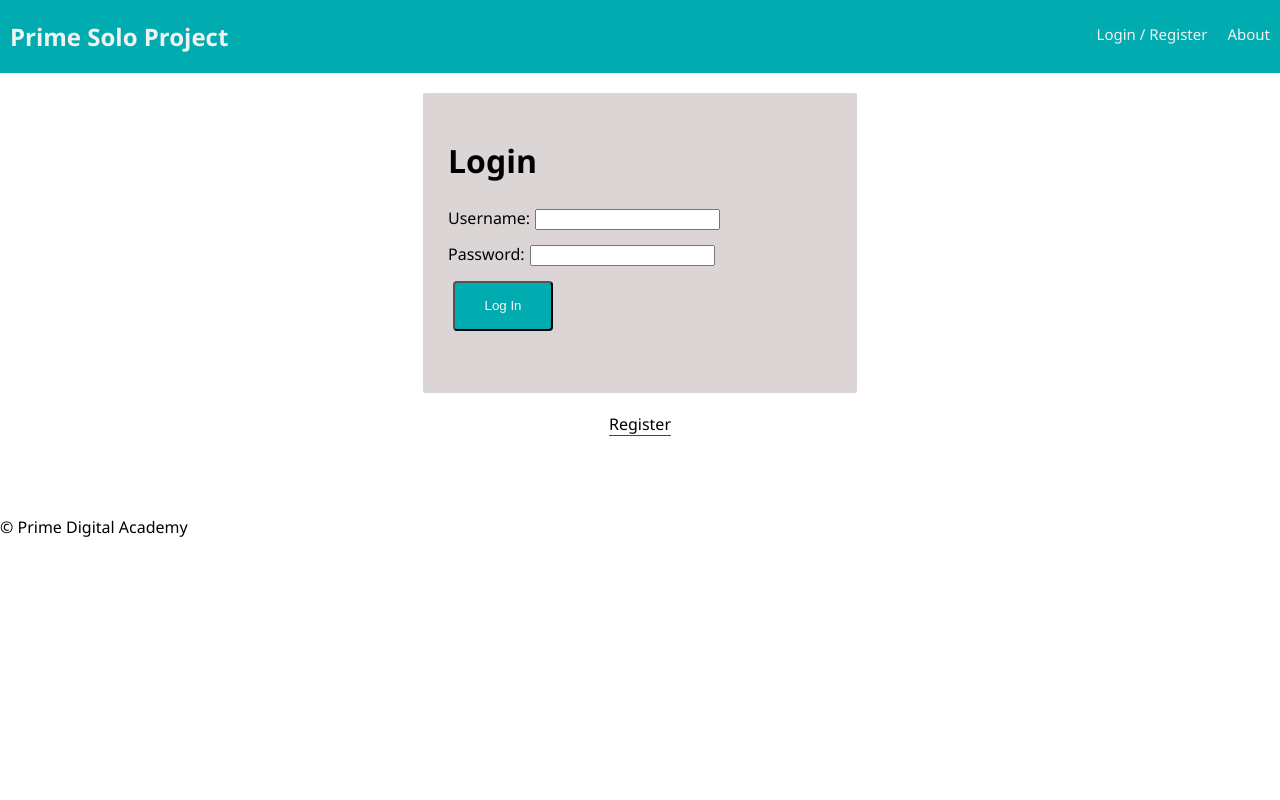
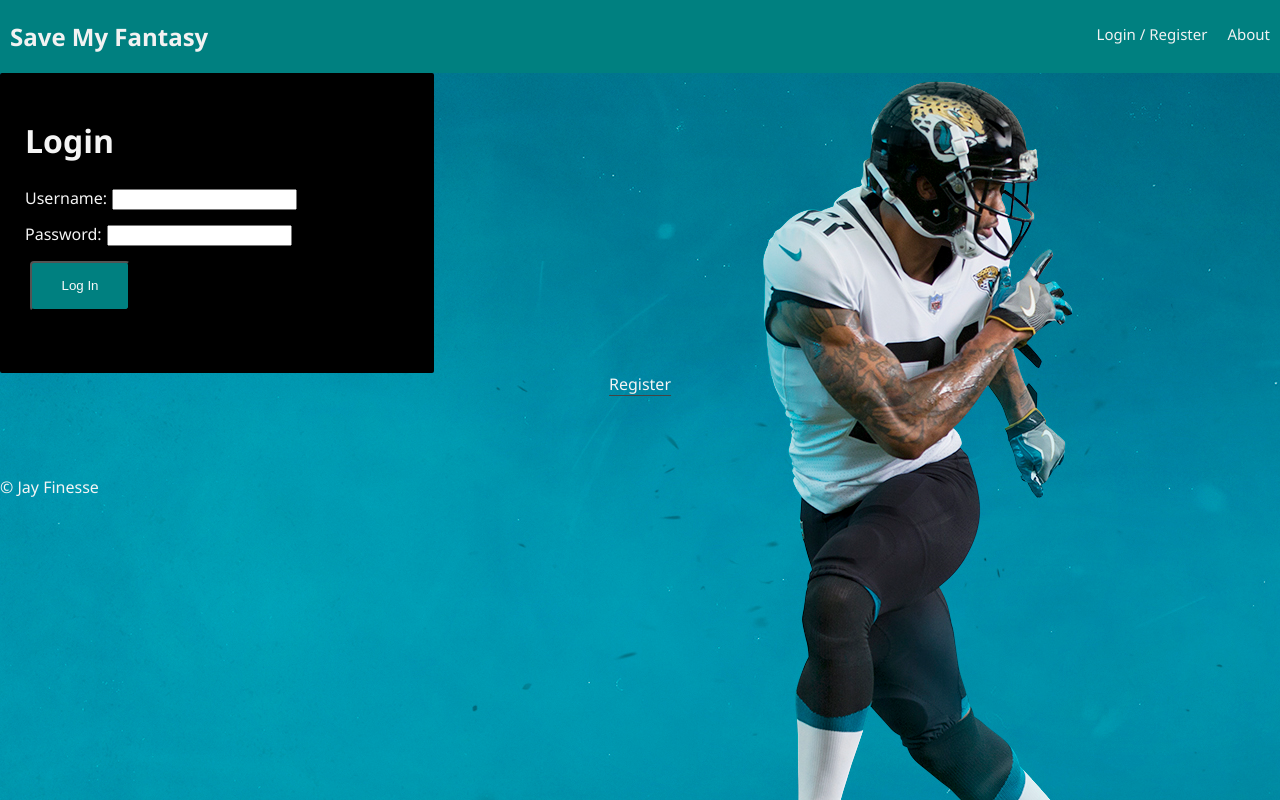
Before and after one commit to Jahan23/solo-fantasy-app, a React (Create React App) app: page /#/home in a window 1280 px wide. Built offline with nearby package versions, Linux system fonts and the light colour scheme; no server answers.

Commit message:
finished product

```diff
--- a/package.json
+++ b/package.json
@@ -26,9 +26,10 @@
     "start": "node server/server.js",
     "client": "react-scripts start",
     "server": "nodemon --watch server server/server.js",
-    "build": "react-scripts build",
+    "build": "CI= react-scripts build",
     "test": "react-scripts test --env=jsdom",
-    "eject": "react-scripts eject"
+    "eject": "react-scripts eject",
+    "build": "react-scripts build"
   },
   "devDependencies": {
     "nodemon": "^1.18.10"
--- a/public/index.html
+++ b/public/index.html
@@ -5,7 +5,7 @@
     <meta name="viewport" content="width=device-width, initial-scale=1, shrink-to-fit=no">
     <meta name="theme-color" content="#000000">
 
-    <title>App</title>
+    <title>Save My Fantasy</title>
   </head>
   <body>
     <noscript>
--- a/src/components/App/App.css
+++ b/src/components/App/App.css
@@ -9,10 +9,10 @@ body {
 }
 
 form {
-    background-color: #dbd5d5;
+    background-color: black;
     width: 30%;
     height: 250px;
-    margin: 20px auto;
+    margin: 20px left;
     padding: 25px;
     border-radius: 2px;
 }
@@ -23,17 +23,29 @@ input {
 }
 
 .log-in, .log-out, .register {
-  background-color: #00acb0;
+  background-color: teal;
   border-radius: 4px;
   color: #f8f8f8;
   min-height: 50px;
   min-width: 100px;
   outline:0;
   cursor: pointer;
+
+}
+
+.create-team {
+    background-color: teal;
+    border-radius: 4px;
+    color: #f8f8f8;
+    min-height: 50px;
+    min-width: 100px;
+    outline:0;
+    cursor: pointer;
+
 }
 
 .log-in:hover, .log-out:hover, .register:hover {
-  background-color: #008183;
+  background-color: teal;
 }
 
 /* This line makes the "Register" and "Login" buttons look like links */
--- a/src/components/CreateTeam/CreateTeam.css
+++ b/src/components/CreateTeam/CreateTeam.css
@@ -33,6 +33,12 @@
 
 }
 
+body {
+    background-color: whitesmoke;
+}
+
+
+
 
 /* body {
     background-image: url("images-3.jpeg");
--- a/src/components/CreateTeam/CreateTeam.js
+++ b/src/components/CreateTeam/CreateTeam.js
@@ -28,9 +28,6 @@ class CreateTeam extends Component {
           }
         })
       }
-
-
-
 
       componentDidUpdate(prevProps) {
         if(prevProps.players !== this.props.players) {
@@ -103,12 +100,18 @@ class CreateTeam extends Component {
 
   }
 
+  handleClick = () => {
+    this.props.history.push('/home')
+  }
+
   render(){
     return(
         <>
       <div>
-        <h1>Team Name</h1>
-        <input value = {this.state.new_name} onChange = {this.handleNameChange} type = 'text' placeholder = 'Team Name'/>
+        <h1>Create Your Team</h1>
+        <p>Enter your team name and select add team</p>
+        <p>Once your team name has been created, you may add your players and checkout</p>
+        <input value = {this.state.new_name} onChange = {this.handleNameChange} type = 'text' placeholder = 'Team Name' />
         <button onClick = {this.addTeamInfo}>Add Team</button>
         {this.props.teams.length > 0 &&
           this.props.teams.map((team, index) => (
@@ -116,8 +119,9 @@ class CreateTeam extends Component {
             <input type='radio' value={team.id} id={index} name="teams" onChange={(event) => this.selectedTeam(event)} />
             <label htmlFor={index}>{team.name}</label>
             <input onChange = {(event) => this.editName(event)} type= 'text' placeholder = 'Team Name'></input>
-            <button onClick = {() => this.submitChange(team.id)}>Submit Changes</button>
+            <button onClick = {() => this.submitChange(team.id)}>Edit Team</button>
             <button onClick = {() => this.deleteTeam(team.id)}>Delete Team</button>
+            <button onClick={this.handleClick}>Checkout</button>
             <br></br>
           </div>
           ))
--- a/src/components/Footer/Footer.js
+++ b/src/components/Footer/Footer.js
@@ -8,7 +8,7 @@ import './Footer.css'
 
 const Footer = () => (
   <footer>
-    &copy; Prime Digital Academy
+    &copy; Jay Finesse
   </footer>
 );
 
--- a/src/components/Nav/Nav.css
+++ b/src/components/Nav/Nav.css
@@ -8,13 +8,13 @@
 
 .nav {
   overflow: hidden;
-  background-color: #00acb0;
+  background-color: teal;
 }
 
 .nav-link {
   float: left;
   color: #f2f2f2;
-  background-color: #00acb0;
+  background-color: teal;
   text-align: center;
   padding: 24px 10px;
   text-decoration: none;
@@ -28,7 +28,7 @@
 }
 
 .nav-link:hover {
-  background-color: #008183;
+  background-color: teal;
 }
 
 .nav-right {
--- a/src/components/Nav/Nav.js
+++ b/src/components/Nav/Nav.js
@@ -7,7 +7,7 @@ import './Nav.css';
 const Nav = (props) => (
   <div className="nav">
     <Link to="/home">
-      <h2 className="nav-title">Prime Solo Project</h2>
+      <h2 className="nav-title">Save My Fantasy</h2>
     </Link>
     <div className="nav-right">
       <Link className="nav-link" to="/home">
--- a/src/components/PlayerStats/PlayerStats.js
+++ b/src/components/PlayerStats/PlayerStats.js
@@ -71,6 +71,9 @@ class PlayerStats extends Component {
     return
     }
 
+    handleClick = () => {
+        this.props.history.push('/create')
+      }
 
 
     render() {
@@ -91,9 +94,12 @@ class PlayerStats extends Component {
                     <button onClick={() => {this.getPreviousWeek()}}>Previous Week</button>
                     <h2>Status Determination</h2>
                     <p className="box green"></p>
-                    <p>This appears when the player meets or exceeds threshold</p>
+                    <p>Rushes for at least 100 yds and at least one touchdown</p>
                     <p className="box yellow"></p>
-                    <p>This appears when the player falls below threshold</p>
+                    <p>Rushes for at least 50 yds and at least one touchdown</p>
+                    <p className="box red"></p>
+                    <p>Rushes under 50 yds and no touchdowns</p>
+                    <button onClick={this.handleClick}>Return to Add Players</button>
 
                 </>
             )
--- /dev/null
+++ b/src/components/UserPage/UserPage.css
@@ -0,0 +1,5 @@
+body {
+    background-image: url('wp4302778.jpg');
+    background-repeat: no-repeat;
+    color: whitesmoke;
+}
--- a/src/components/UserPage/UserPage.js
+++ b/src/components/UserPage/UserPage.js
@@ -2,6 +2,7 @@ import React, { Component } from 'react';
 import { connect } from 'react-redux';
 import LogOutButton from '../LogOutButton/LogOutButton';
 import { Link } from 'react-router-dom';
+import './UserPage.css'
 //import InfoPage from '../InfoPage/InfoPage';
 
 // this could also be written with destructuring parameters as:
@@ -41,17 +42,25 @@ class UserPage extends Component {
             Welcome, {this.props.user.username}!
       </h1>
           <p>
-            Welcome to my Fantasy Football Assistant. You may begin by clicking your team name to manage your players.
-            You may also create a team by selecting create new team.
-      </p>
-          <p>Your ID is: {this.props.user.id}</p>
+            Welcome to Save My Fantasy.
+            {/* You may begin by clicking your team name to manage your players.
+            You may also create a team by selecting create new team. */}
+          </p>
+          <p>
+            Get started by creating your team
+          </p>
+          <p>
+            Already have a team? Click your team name to view stats
+          </p>
+
+          {/* <p>Your ID is: {this.props.user.id}</p> */}
           <LogOutButton className="log-in" />
-          <button onClick={this.handleClick}>Create/Edit New Teams</button>
+          <button className="create-team" onClick={this.handleClick}>Create Team</button>
         </div>
 
 
         <div>
-          <h2>Your Teams</h2>
+          <h2>View Team Status</h2>
         {this.state.teams.length > 0 &&
           this.state.teams.map((team, index) => (
           <li key={index}><Link to={`/stats/${team.id}`}>{team.name}</Link></li>
```
Also changed, not shown: src/components/UserPage/Jalen-Ramsey-leaving-JAX-1-GettyImages-1163246117.jpg (added), src/components/UserPage/wp4302778.jpg (added).
